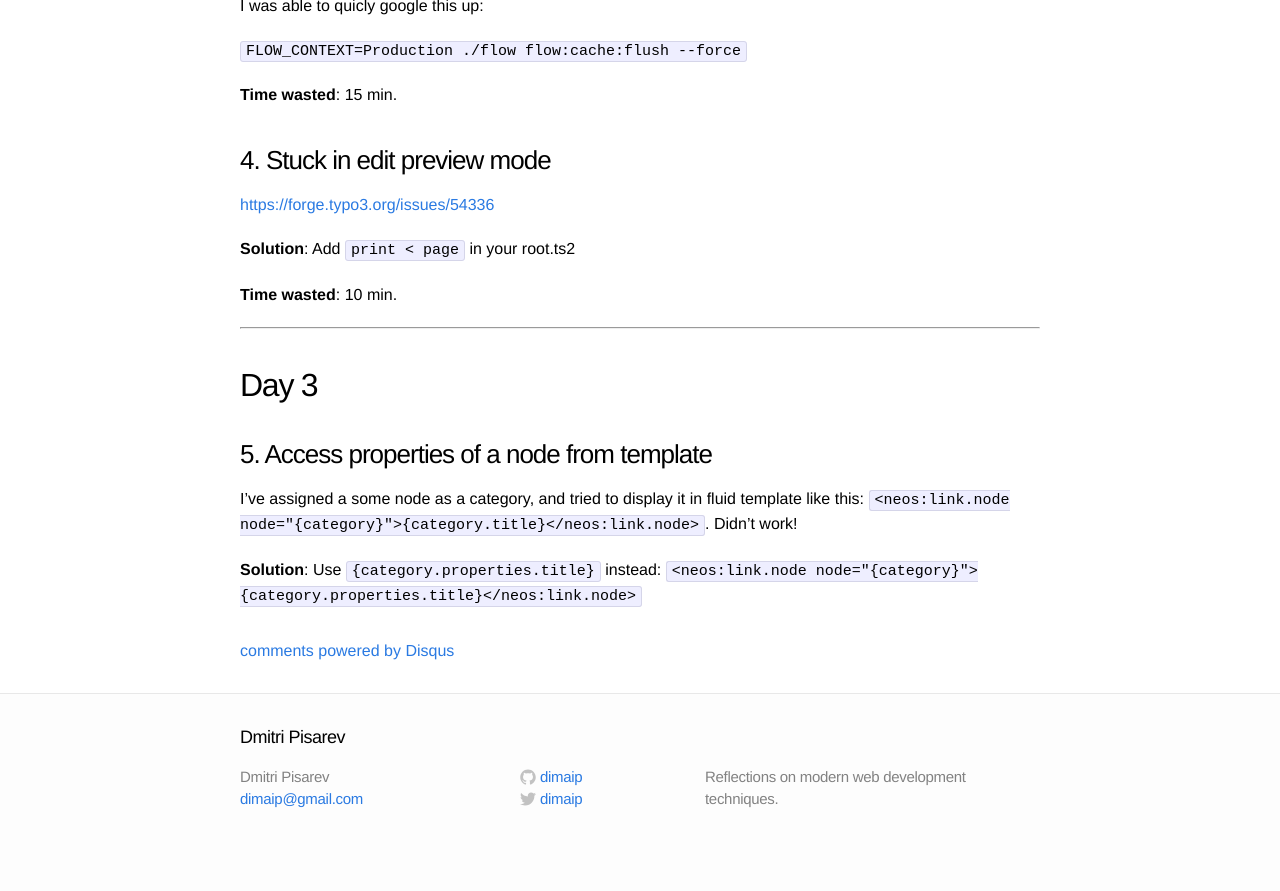
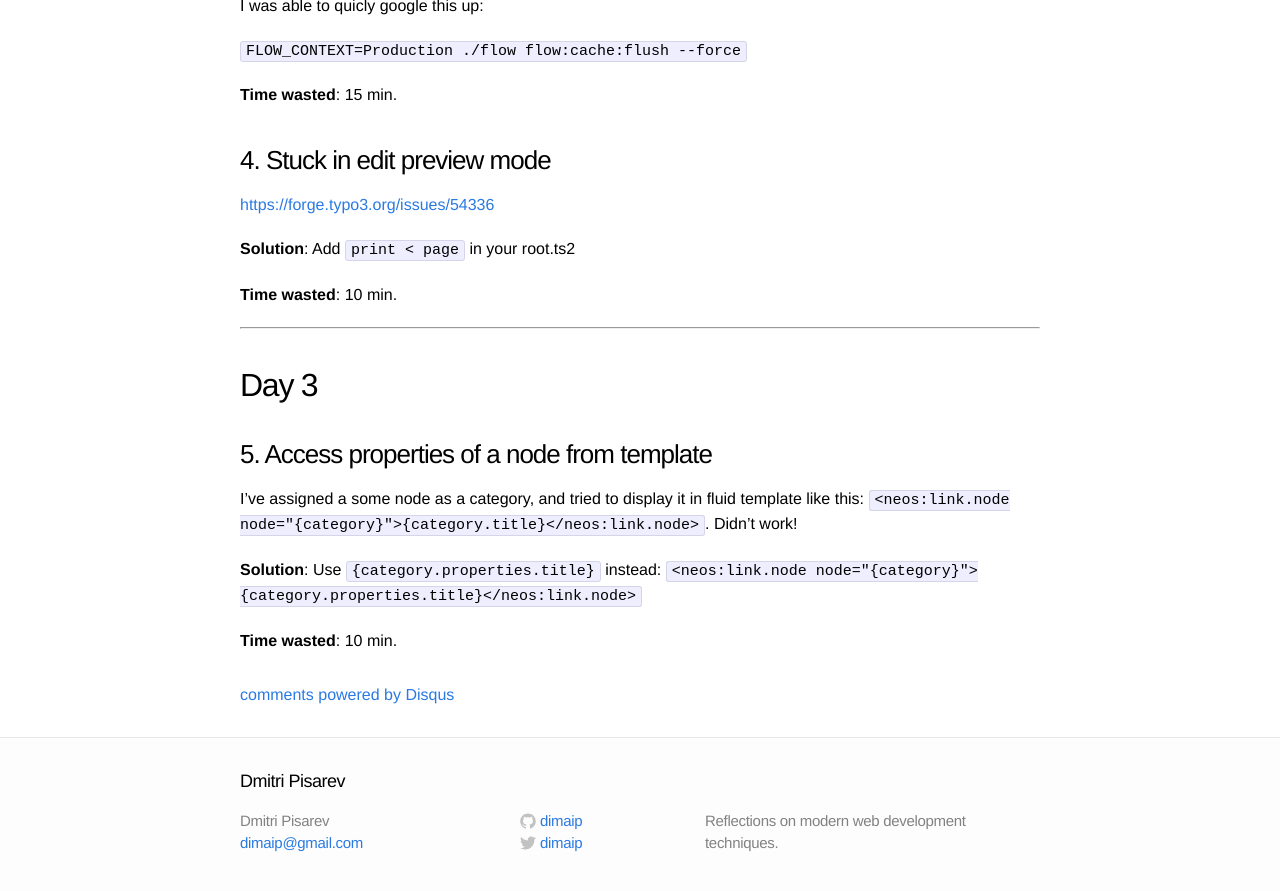
Before and after one commit to dimaip/dimaip.github.io, a Jekyll site: the page built from _posts/2014-07-23-typo3-neos-hiccups.md, in a window 1280 px wide and 900 px high, scrolled down 1269 px. Shown: the top 891 px of the window. Built offline with Jekyll 4.4.1, drawn with Linux system fonts in a browser that asks for light colours; comment, search, counter and statistics services are not loaded; before the commit the page ends 2125 px from its top, so only the background shows below that.

Commit message:
Update 2014-07-23-typo3-neos-hiccups.md

```diff
--- a/_posts/2014-07-23-typo3-neos-hiccups.md
+++ b/_posts/2014-07-23-typo3-neos-hiccups.md
@@ -75,3 +75,5 @@ After switching to production context, Neos wasn't able to find my custom Node T
 I've assigned a some node as a category, and tried to display it in fluid template like this: `<neos:link.node node="{category}">{category.title}</neos:link.node>`. Didn't work!
 
 **Solution**: Use `{category.properties.title}` instead: `<neos:link.node node="{category}">{category.properties.title}</neos:link.node>`
+
+**Time wasted**: 10 min.
```
